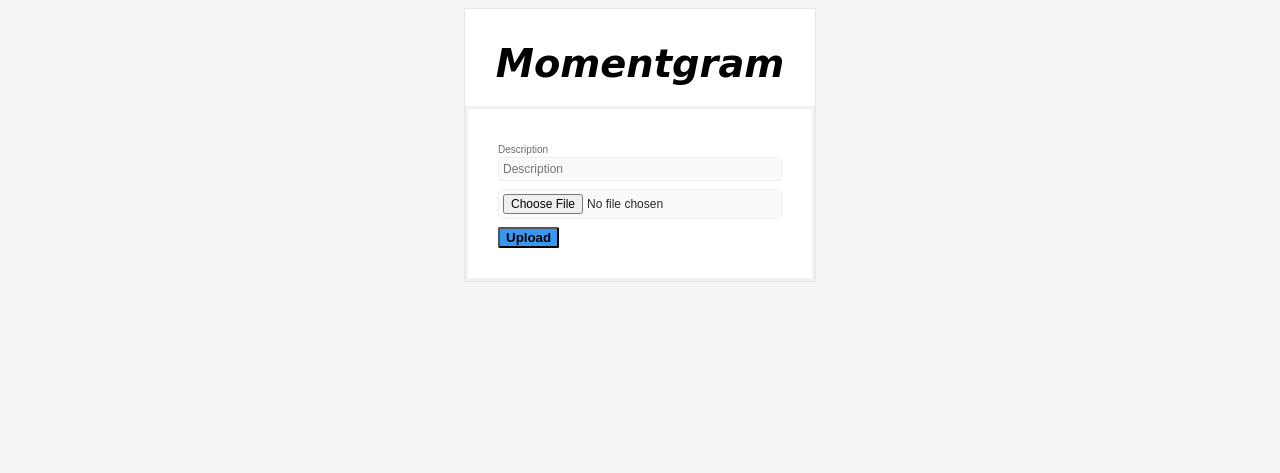
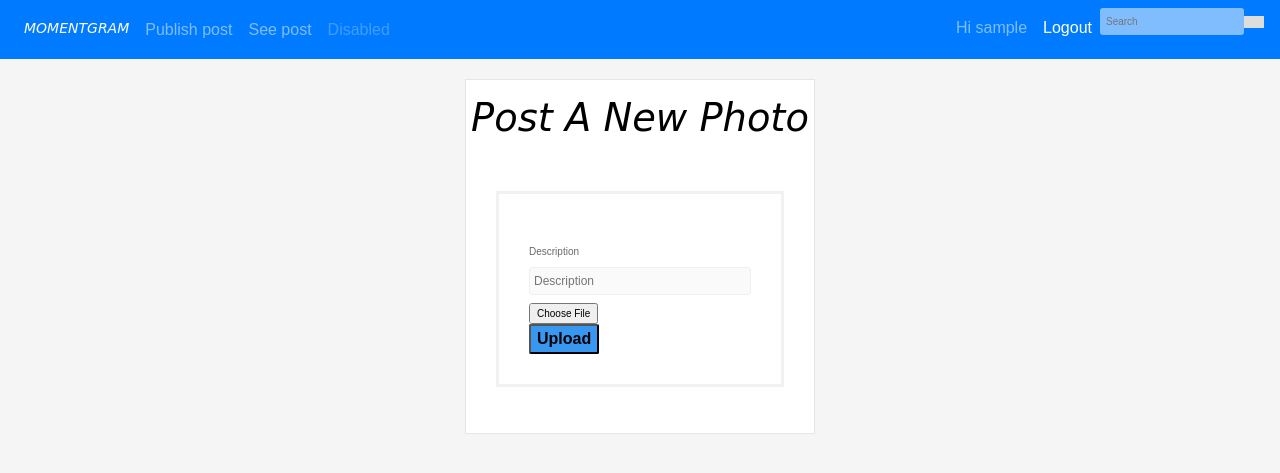
Before and after one commit to paionxl/F3-Momentgram, a Django app: page /post/ in a window 1280 px wide. Shown: the top 473 px of the page. Run offline with Django 3.2, Linux system fonts and the light colour scheme; the visitor is signed in with stand-in values (Sample User, id 1); some libraries are stand-ins or nearby versions.

Commit message:
NavBar and Search Button
Noy finished yet.

```diff
--- /dev/null
+++ b/Project/Momentgram/templates/Momentgram/base.html
@@ -0,0 +1,182 @@
+<html>
+<head>
+    <meta charset="UTF-8">
+    <title>Title</title>
+    <link rel="stylesheet" href="https://maxcdn.bootstrapcdn.com/bootstrap/4.3.1/css/bootstrap.min.css">
+    <script src="https://ajax.googleapis.com/ajax/libs/jquery/3.4.1/jquery.min.js"></script>
+    <script src="https://cdnjs.cloudflare.com/ajax/libs/popper.js/1.14.7/umd/popper.min.js"></script>
+    <script src="https://maxcdn.bootstrapcdn.com/bootstrap/4.3.1/js/bootstrap.min.js"></script>
+
+     <style>
+        body {font-family: Arial, Helvetica, sans-serif; color: dimgrey;}
+        form {border: 3px solid #f1f1f1;}
+
+        input[type=text], input[type=password], input[type=email]{
+            width: 100%;
+            padding: 4px;
+            margin: 0 0 8px 0;
+            display: inline-block;
+            border-radius: 3px;
+            box-sizing: border-box;
+            color: #262626;
+            border: 1px solid #efefef;
+            background: #fafafa;
+            font-size: 12px;
+
+        }
+        input {
+            border-radius: 3px;
+        }
+        .input-label {
+            font-size: 10px;
+            margin-top: 20px;
+        }
+
+        button {
+
+            color: white;
+            padding: 14px 20px;
+            margin: 8px 0;
+            border: none;
+            cursor: pointer;
+            width: 100%;
+        }
+
+        button:hover {
+            opacity: 0.8;
+        }
+        button:disabled{
+            opacity: 0.5;
+            cursor: default;
+        }
+
+        .container {
+            padding: 30px;
+
+        }
+
+
+        a.psw:hover{
+
+            text-decoration:underline;
+
+        }
+
+
+
+        .login-container {
+            width: 350px;
+            height: auto;
+
+            border: 1px solid #e6e6e6;
+            background-color: white;
+            margin-left: auto;
+            margin-right: auto;
+        }
+        .title {
+            text-align: center;
+            color: #3897f0;
+            font-family: 'URW Chancery L', cursive;
+            font-size: 14px;
+            font-style: italic;
+            color: #ffffff;
+        }
+
+        #login{
+            background-color:#3897f0;
+            border-radius: 2px;
+            font-weight: bolder;
+        }
+
+        .one {
+            color: #262626;
+            font-size: 14px;
+            margin: 15px;
+            text-align: center;
+        }
+        .two{
+
+            display: inline !important;
+            margin: 0 !important;
+            color: #3897f0;
+
+        }
+
+        .title1 {
+            text-align: center;
+            color: #3897f0;
+            font-family: 'URW Chancery L', cursive;
+            font-size: 24px;
+            font-size: 2.4rem;
+            font-style: italic;
+            margin-bottom: 20px;
+            color: #000;
+        }
+        .search-container{
+        	float: right;
+        	border: none;
+        }
+
+        .search-container button{
+        	float:right;
+        	padding:6px;
+        	margin-top: 8px;
+        	border:none;
+        	background: #ddd;
+        	cursor:pointer;
+        	width: 20px;
+        }
+
+        .search-container button:hover{
+        	background: #ccc;
+        }
+
+
+    </style>
+</head>
+<body style="background-color: whitesmoke;">
+    <nav class="navbar navbar-expand-sm bg-primary navbar-dark">
+        <ul class="navbar-nav"  style="margin-right:auto;">
+            <li class="nav-item active">
+                <!-- A inici -->
+                <a class="nav-link title" href="#">MOMENTGRAM</a>
+            </li>
+            <li class="nav-item">
+                <!-- A Publicar foto -->
+                <a class="nav-link" href="{% url 'publish' %}">Publish post</a>
+            </li>
+            <li class="nav-item">
+                <!-- A See post -->
+                <a class="nav-link" href="#">See post</a>
+            </li>
+            <li class="nav-item">
+                <a class="nav-link disabled" href="#">Disabled</a>
+            </li>
+        </ul>
+        <ul class="navbar-nav">
+            <li class="nav-item">
+                <!-- Falta posar nom -->
+                <p class="nav-link" style="margin-bottom:0px">Hi {{ user.get_username }}</p>
+            </li>
+            <li class="nav-item active">
+                <!-- Logout -->
+                <a class="nav-link" href="{% url 'logout' %}">Logout</a>
+            </li>
+
+            <li class="search-container" >
+                <form action=" " method="GET" style="border: none">
+                  {% csrf_token %}
+                    <input type="text" placeholder="Search" name="search" style="background: rgba(255,255,255,.5); width: auto; padding: 6px; font-size: 10px; border:none; margin-bottom: 0px;">
+
+                    <button class= "button" type="submit"> <i class="fa fa-search"></i> </button>
+
+                </form>
+            </li>
+        </ul>
+    </nav>
+
+
+    {% block content %}
+    {% endblock content %}
+</body>
+</html>
--- a/Project/Momentgram/templates/Momentgram/init.html
+++ b/Project/Momentgram/templates/Momentgram/init.html
@@ -29,13 +29,15 @@
         }
 
         button {
-            background-color: #4CAF50;
+            background-color: #3897f0;
             color: white;
             padding: 14px 20px;
             margin: 8px 0;
             border: none;
             cursor: pointer;
             width: 100%;
+            border-radius: 3px;
+            font-weight: bolder;
         }
 
         button:hover {
--- a/Project/Momentgram/templates/Momentgram/post.html
+++ b/Project/Momentgram/templates/Momentgram/post.html
@@ -1,122 +1,11 @@
-<!DOCTYPE html>
+{% extends 'Momentgram/base.html' %}
+{% block content %}
 
-<html>
-
-<head>
-
-    <script src="https://ajax.googleapis.com/ajax/libs/jquery/3.4.1/jquery.min.js"></script>
-
-    <meta name="viewport" content="width=device-width, initial-scale=1">
-
-    <style>
-        body {font-family: Arial, Helvetica, sans-serif; color: dimgrey;}
-        form {border: 3px solid #f1f1f1;}
-
-        input[type=file], input[type=text]{
-            width: 100%;
-            padding: 4px;
-            margin: 0 0 8px 0;
-            display: inline-block;
-            border-radius: 3px;
-            box-sizing: border-box;
-            color: #262626;
-            border: 1px solid #efefef;
-            background: #fafafa;
-            font-size: 12px;
-
-        }
-        input {
-            border-radius: 3px;
-        }
-        .input-label {
-            font-size: 10px;
-            margin-top: 20px;
-        }
-        button {
-            background-color: #4CAF50;
-            color: white;
-            padding: 14px 20px;
-            margin: 8px 0;
-            border: none;
-            cursor: pointer;
-            width: 100%;
-        }
-        button:hover {
-            opacity: 0.8;
-        }
-        button:disabled{
-            opacity: 0.5;
-            cursor: default;
-        }
-
-
-        .container {
-            padding: 30px;
-
-        }
-
-
-        a.psw:hover{
-
-            text-decoration:underline;
-
-        }
-
-
-
-        .login-container {
-            width: 350px;
-            height: auto;
-            border: 1px solid #e6e6e6;
-            background-color: white;
-            margin-left: auto;
-            margin-right: auto;
-        }
-        .title {
-            text-align: center;
-            color: #3897f0;
-            font-family: 'URW Chancery L', cursive;
-            font-size: 24px;
-            font-size: 2.4rem;
-            font-style: italic;
-            margin-bottom: 20px;
-            color: #000;
-        }
-
-        #upload{
-            background-color:#3897f0;
-            border-radius: 2px;
-            font-weight: bolder;
-        }
-
-        .one {
-            color: #262626;
-            font-size: 14px;
-            margin: 15px;
-            text-align: center;
-        }
-        .two{
-
-            display: inline !important;
-            margin: 0 !important;
-            color: #3897f0;
-
-        }
-
-    </style>
-
-</head>
-
-<body style="background-color: whitesmoke">
-
+{% load static %}
 <div>
-
-    <div class="login-container">
-
-        <h2 class="title">Momentgram</h2>
-
-
-
+    <div class="login-container" style="margin-top: 20px;">
+        <h2 class="title1" style="margin-top: 15px;">Post A New Photo</h2>
+        <div class="container" >
 
 
     		<form id="form" action="" method="post" enctype="multipart/form-data">
@@ -128,21 +17,14 @@
                     <label class="input-label">Description</label>
     				<input class="input" type="text"  id="description" name="description" placeholder="Description" required />
 
-				<input id="image" type="file" accept="image/*" name="image" />
+    				<input style="font-size: 10px; color: #FFF" type="file" accept="image/*" name="image" />
 
-				<input id="upload" type="submit" value="Upload">
+    				<input id="login" type="submit" value="Upload">
 
                 </div>
     		</form>
-
+        </div>
+    </div>
 </div>
 
-</div>
-
-<script>
-
-</script>
-
-</body>
-
-</html>
+{% endblock %}
```
Also changed, not shown: Project/Momentgram/templates/Momentgram/entry.html (deleted, +0 -123 lines), Project/Momentgram/templates/Momentgram/post_visualitzation.html (+11 -54 lines). Lines whose indentation alone changed are shown as unchanged.
